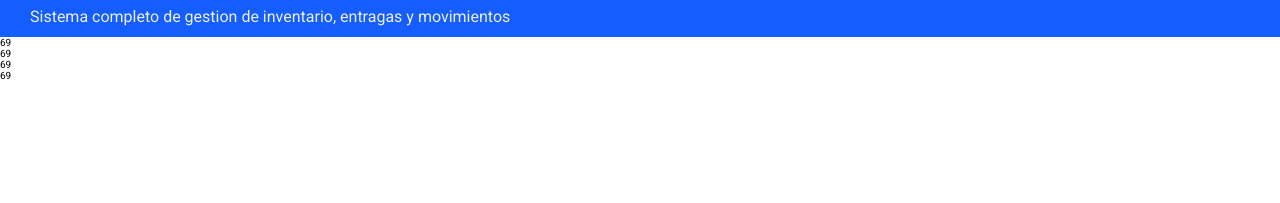
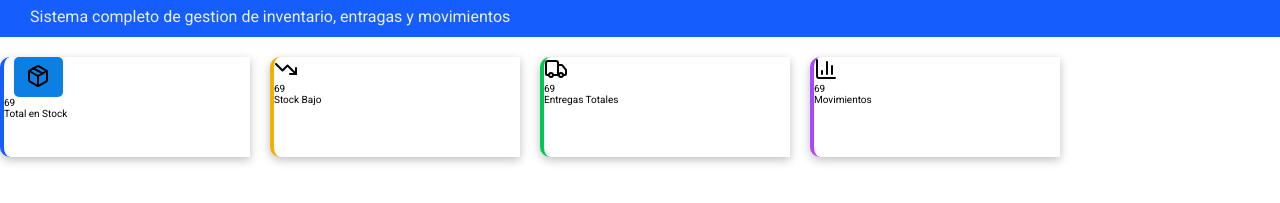
Before and after one commit to QuilexDev/AlmacenToner, a plain HTML site: page index.html in a window 1280 px wide. Shown: the part 83-286 px from the top of the page. Drawn offline with Linux system fonts and the light colour scheme.

Commit message:
Dashboard

```diff
--- a/index.html
+++ b/index.html
@@ -44,24 +44,106 @@
     </header>
     <main>
       <section class="info">
-        <div class="info-caja">
+        <div class="info-caja info-blue">
+          <div class="titul"></div>
+          <div class="icon-azul">
+            <svg
+              xmlns="http://www.w3.org/2000/svg"
+              width="24"
+              height="24"
+              viewBox="0 0 24 24"
+              fill="none"
+              stroke="currentColor"
+              stroke-width="2"
+              stroke-linecap="round"
+              stroke-linejoin="round"
+              class="lucide lucide-package w-6 h-6 text-blue-600 icon"
+              aria-hidden="true"
+            >
+              <path
+                d="M11 21.73a2 2 0 0 0 2 0l7-4A2 2 0 0 0 21 16V8a2 2 0 0 0-1-1.73l-7-4a2 2 0 0 0-2 0l-7 4A2 2 0 0 0 3 8v8a2 2 0 0 0 1 1.73z"
+              ></path>
+              <path d="M12 22V12"></path>
+              <polyline points="3.29 7 12 12 20.71 7"></polyline>
+              <path d="m7.5 4.27 9 5.15"></path>
+            </svg>
+          </div>
           <p class="info-cantidad">69</p>
-          <p class="info-titulo"></p>
+          <p class="info-titulo">Total en Stock</p>
           <p class="info-actualizaciones"></p>
         </div>
-        <div class="info-caja">
+
+        <div class="info-caja info-yellow">
+          <svg
+            xmlns="http://www.w3.org/2000/svg"
+            width="24"
+            height="24"
+            viewBox="0 0 24 24"
+            fill="none"
+            stroke="currentColor"
+            stroke-width="2"
+            stroke-linecap="round"
+            stroke-linejoin="round"
+            class="lucide lucide-trending-down w-6 h-6 text-yellow-600"
+            aria-hidden="true"
+          >
+            <path d="M16 17h6v-6"></path>
+            <path d="m22 17-8.5-8.5-5 5L2 7"></path>
+          </svg>
           <p class="info-cantidad">69</p>
-          <p class="info-titulo"></p>
+          <p class="info-titulo">Stock Bajo</p>
           <p class="info-actualizaciones"></p>
         </div>
-        <div class="info-caja">
+
+        <div class="info-caja info-green">
+          <svg
+            xmlns="http://www.w3.org/2000/svg"
+            width="24"
+            height="24"
+            viewBox="0 0 24 24"
+            fill="none"
+            stroke="currentColor"
+            stroke-width="2"
+            stroke-linecap="round"
+            stroke-linejoin="round"
+            class="lucide lucide-truck w-6 h-6 text-green-600"
+            aria-hidden="true"
+          >
+            <path
+              d="M14 18V6a2 2 0 0 0-2-2H4a2 2 0 0 0-2 2v11a1 1 0 0 0 1 1h2"
+            ></path>
+            <path d="M15 18H9"></path>
+            <path
+              d="M19 18h2a1 1 0 0 0 1-1v-3.65a1 1 0 0 0-.22-.624l-3.48-4.35A1 1 0 0 0 17.52 8H14"
+            ></path>
+            <circle cx="17" cy="18" r="2"></circle>
+            <circle cx="7" cy="18" r="2"></circle>
+          </svg>
           <p class="info-cantidad">69</p>
-          <p class="info-titulo"></p>
+          <p class="info-titulo">Entregas Totales</p>
           <p class="info-actualizaciones"></p>
         </div>
-        <div class="info-caja">
+        <div class="info-caja info-purple">
+          <svg
+            xmlns="http://www.w3.org/2000/svg"
+            width="24"
+            height="24"
+            viewBox="0 0 24 24"
+            fill="none"
+            stroke="currentColor"
+            stroke-width="2"
+            stroke-linecap="round"
+            stroke-linejoin="round"
+            class="lucide lucide-chart-column w-6 h-6 text-purple-600"
+            aria-hidden="true"
+          >
+            <path d="M3 3v16a2 2 0 0 0 2 2h16"></path>
+            <path d="M18 17V9"></path>
+            <path d="M13 17V5"></path>
+            <path d="M8 17v-3"></path>
+          </svg>
           <p class="info-cantidad">69</p>
-          <p class="info-titulo"></p>
+          <p class="info-titulo">Movimientos</p>
           <p class="info-actualizaciones"></p>
         </div>
       </section>
--- a/syte.css
+++ b/syte.css
@@ -69,3 +69,47 @@ h1 {
   font-size: 1.6rem;
   color: rgb(234, 240, 240);
 }
+
+.info {
+  margin-top: 20px;
+  display: flex;
+  gap: 20px;
+}
+.info-caja {
+  width: 250px;
+  height: 100px;
+  background-color: rgb(255, 255, 255);
+  border-left: 4px solid #000;
+  border-top-left-radius: 10px;
+  border-bottom-left-radius: 10px;
+  box-shadow: 0px 3px 10px rgba(0, 0, 0, 0.25);
+}
+
+.info-blue {
+  border-left: 4px solid oklch(0.546 0.245 262.881);
+}
+
+.info-yellow {
+  border-left: 4px solid oklch(0.795 0.184 86.047);
+}
+
+.info-green {
+  border-left: 4px solid oklch(0.723 0.219 149.579);
+}
+
+.info-purple {
+  border-left: 4px solid oklch(0.627 0.265 303.9);
+}
+
+.icon {
+  margin-top: 0.7rem;
+  margin-left: 1.2rem;
+}
+
+.icon-azul {
+  background-color: rgb(12, 127, 228);
+  border-radius: 5px;
+  width: 20%;
+  height: 40%;
+  margin-left: 10px;
+}
```
